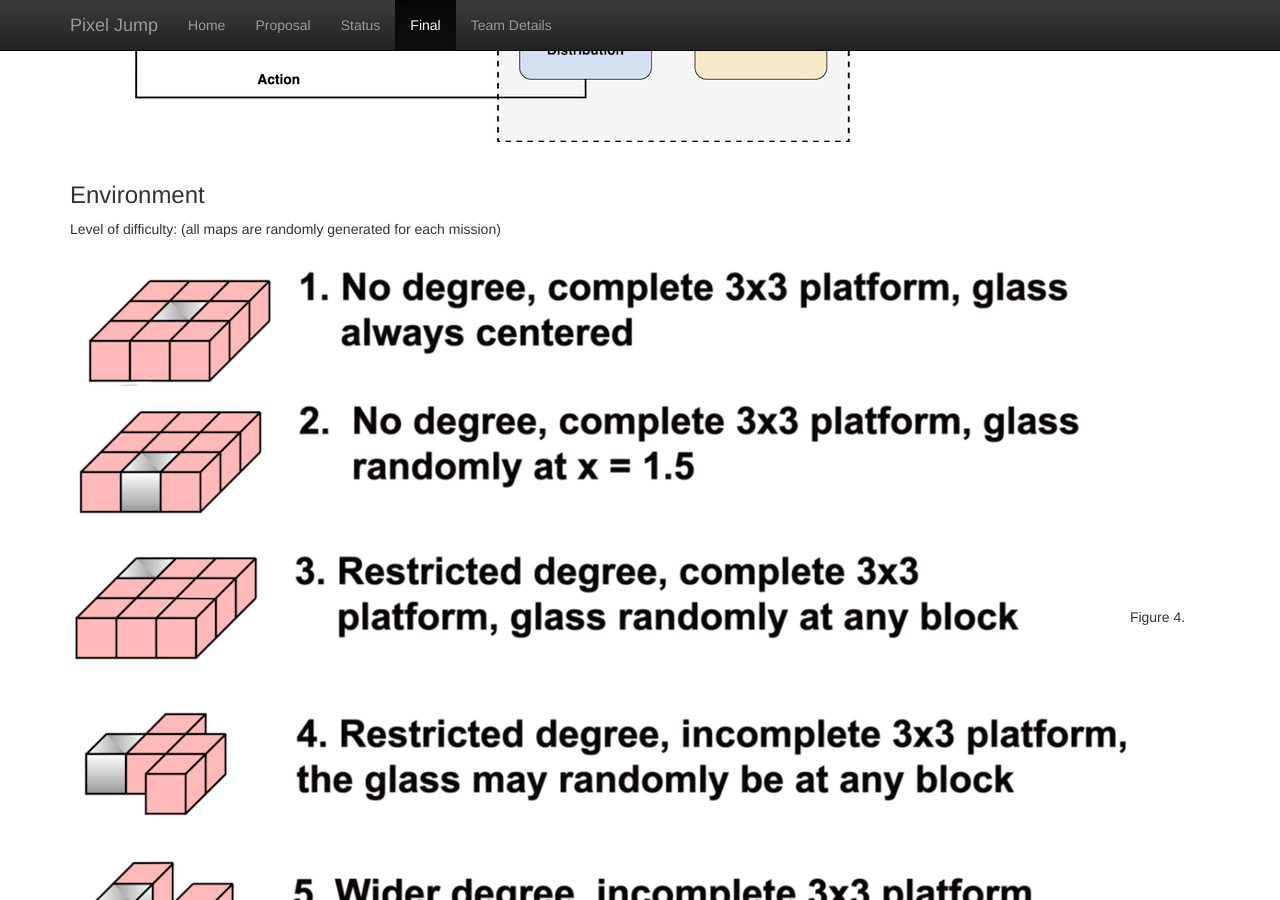
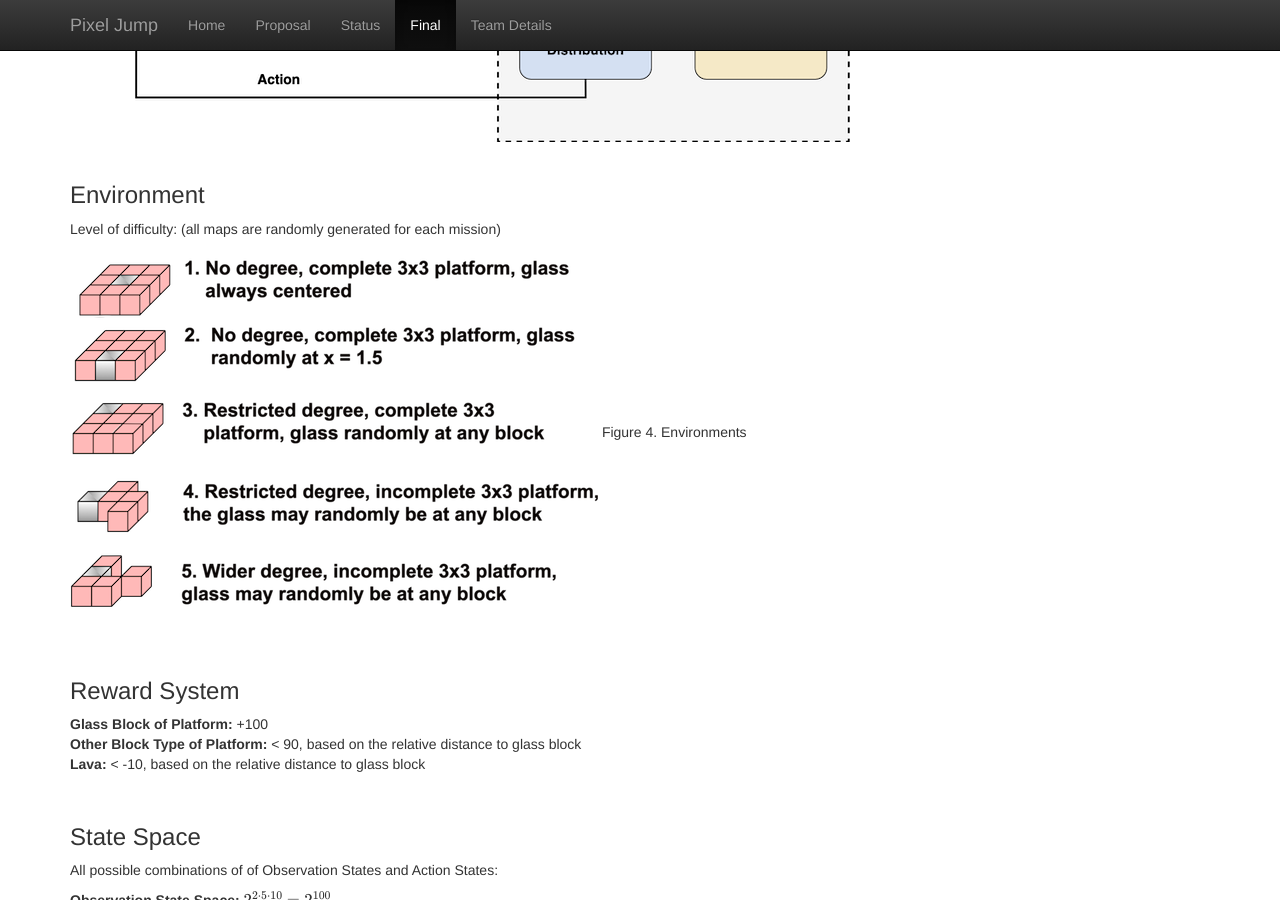
Before and after one commit to bikaylee/Jump-Jump, a Jekyll site: the page built from docs/final.md, in a window 1280 px wide and 900 px high, scrolled down 2690 px. Built offline with Jekyll 4.4.1, drawn with Linux system fonts in a browser that asks for light colours; our own code applies the rules of GitHub Pages for plain Markdown files; formulas are drawn with MathJax 3.

Commit message:
Update final.md

```diff
--- a/docs/final.md
+++ b/docs/final.md
@@ -46,7 +46,7 @@ Breaking down this project in particular, our overall aspect in terms of concept
 ### Environment
 Level of difficulty: (all maps are randomly generated for each mission) <br>
 
-<img src="image/Environments1.png"> Figure 4. Environments<br>
+<img src="image/Environments.png"> Figure 4. Environments<br>
 <br>
 <br>
 ### Reward System
```
